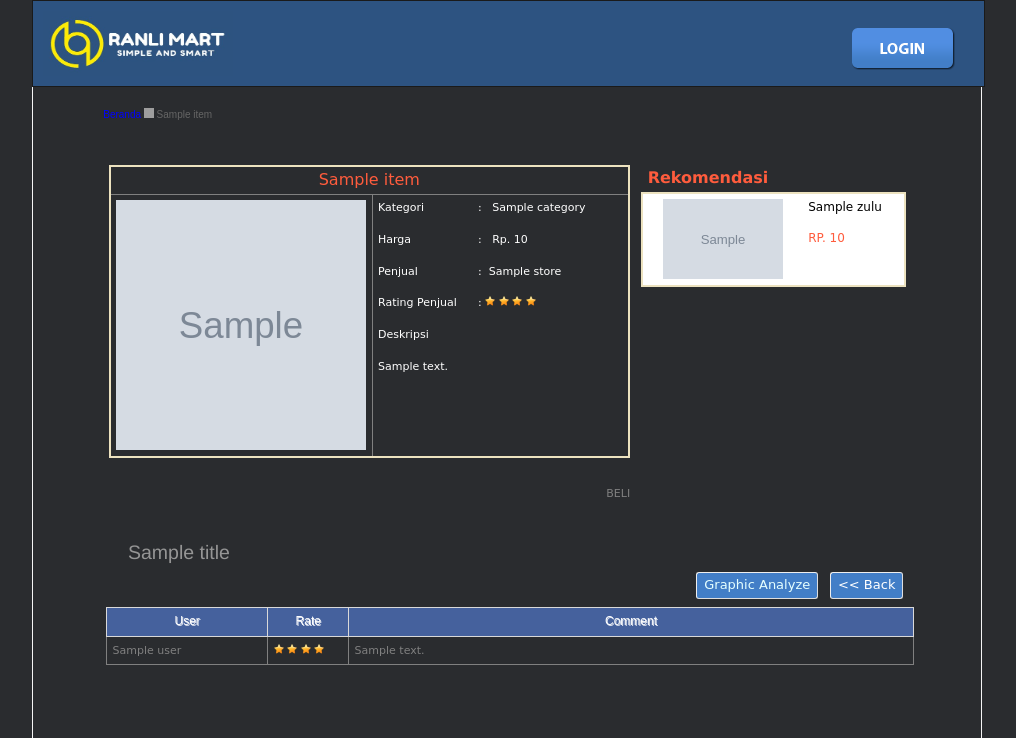
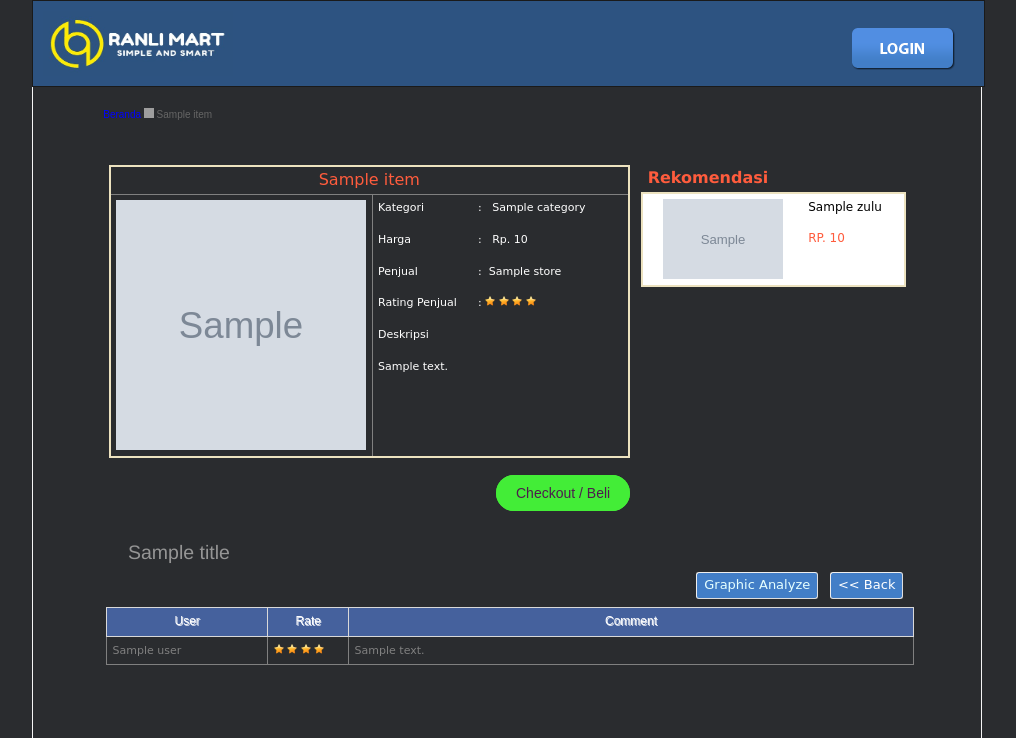
Before and after one commit to kiratakada/mautauaja.com, a Django app: template templates/items/details_rateprice.html in a window 1280 px wide. Shown: the top 738 px of the page, without its empty margins (133-1149 px from the left). Run offline with Django 3.2, Linux system fonts and the light colour scheme; the template is opened without the code that fills it: most values are stand-ins (such as "Sample title", 1, 10 or a date in 2020); grey boxes marked "Sample" are stand-in pictures; grey boxes are pictures that could not be loaded.

Commit message:
added Checkout button

```diff
--- a/dataui/views.py
+++ b/dataui/views.py
@@ -499,7 +499,7 @@ def edit_news(request, news_id=None):
         else:
             form = AddNewsForm()
 
-        context = {'form':form, 'title': 'Edit News', 'edit_data': edit_news}
+        context = {'form':form, 'title': 'Edit Berita', 'edit_data': edit_news}
         return render_to_response('portal/news.html', context,
             context_instance=RequestContext(request))
 
@@ -603,7 +603,7 @@ def edit_items(request, items_id=None):
         else:
             form = AddItemForm()
 
-        context = {'form':form, 'title': 'Edit Items', 'edit_data': edit_item}
+        context = {'form':form, 'title': 'Edit Sepatu', 'edit_data': edit_item}
         return render_to_response('portal/items.html', context,
             context_instance=RequestContext(request))
 
--- a/templates/items/general_file.html
+++ b/templates/items/general_file.html
@@ -1,4 +1,33 @@
 {% load humanize %}
+
+<style>
+    .btn_beli {
+      background: #43ed37;
+      background-image: -webkit-linear-gradient(top, #43ed37, #43ed37);
+      background-image: -moz-linear-gradient(top, #43ed37, #43ed37);
+      background-image: -ms-linear-gradient(top, #43ed37, #43ed37);
+      background-image: -o-linear-gradient(top, #43ed37, #43ed37);
+      background-image: linear-gradient(to bottom, #43ed37, #43ed37);
+      -webkit-border-radius: 28;
+      -moz-border-radius: 28;
+      border-radius: 28px;
+      font-family: Arial;
+      color: #4d1e4d;
+      font-size: 14px;
+      padding: 10px 20px 10px 20px;
+      text-decoration: none;
+    }
+
+    .btn_beli:hover {
+      background: #cf1db7;
+      background-image: -webkit-linear-gradient(top, #cf1db7, #cf1db7);
+      background-image: -moz-linear-gradient(top, #cf1db7, #cf1db7);
+      background-image: -ms-linear-gradient(top, #cf1db7, #cf1db7);
+      background-image: -o-linear-gradient(top, #cf1db7, #cf1db7);
+      background-image: linear-gradient(to bottom, #cf1db7, #cf1db7);
+      text-decoration: none;
+    }
+</style>
 
 <table>
     <tr>
@@ -91,7 +120,11 @@
     </tr>
     <tr>
         <td style="text-align: right; border: none;">
-            BELI
+            {% if user.id %}
+                <a href="#" class="btn_beli" style="color: #4d1e4d"> Checkout / Beli </a>
+            {% else %}
+                <a href="{% url user_login %}" class="btn_beli" style="color: #4d1e4d"> Checkout / Beli </a>
+            {% endif %}
         </td>
     </tr>
 </table>
--- a/templates/portal/dashboard.html
+++ b/templates/portal/dashboard.html
@@ -34,7 +34,7 @@
                                             </table>
                                         </a>
                                         {% if user.is_superuser %}
-                                            <a href="{% url edit_news item.id %}"> Edit News</a>
+                                            <a href="{% url edit_news item.id %}"> Edit Berita</a>
                                         {% endif %}
                                     </li>
                             {% endfor %}
@@ -70,7 +70,7 @@
                             {% for data in msitem %}
                                 <div class="thumb">
                                     {% if user.is_superuser %}
-                                        <a href={% url edit_items data.id %}>Edit Item</span></a><br>
+                                        <a href={% url edit_items data.id %}>Edit Sepatu</span></a><br>
                                     {% endif %}
 
                                     <a href="{% url item_details data.id %}">
--- a/templates/portal/items.html
+++ b/templates/portal/items.html
@@ -13,7 +13,7 @@
                 var sub_category = $('#id_edit_sub_category').val()
                 var price = $('#id_edit_price').val()
 
-            if (status == 'Edit Items') {
+            if (status == 'Edit Sepatu') {
                 $('#id_name').val(title)
                 $('#id_description').val(content)
                 $('#id_sub_category').val(sub_category)
--- a/templates/portal/news.html
+++ b/templates/portal/news.html
@@ -13,7 +13,7 @@
 			var title = $('#id_edit_title').val()
 			var content = $('#id_edit_content').val()
 
-            if (status == 'Edit News') {
+            if (status == 'Edit Berita') {
                $('#id_title').val(title)
                $('#id_content').val(content)
             }
```
Also changed, not shown: templates/items/tab_menu.html (+10 -11 lines).
